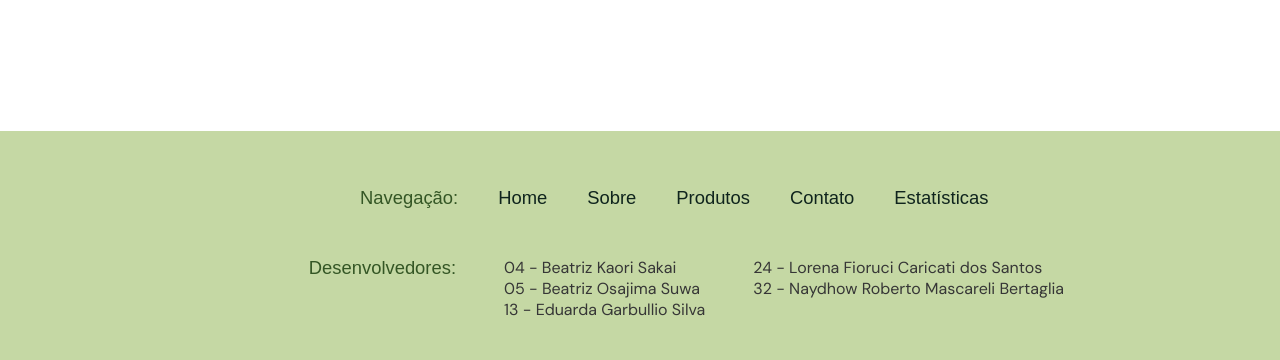
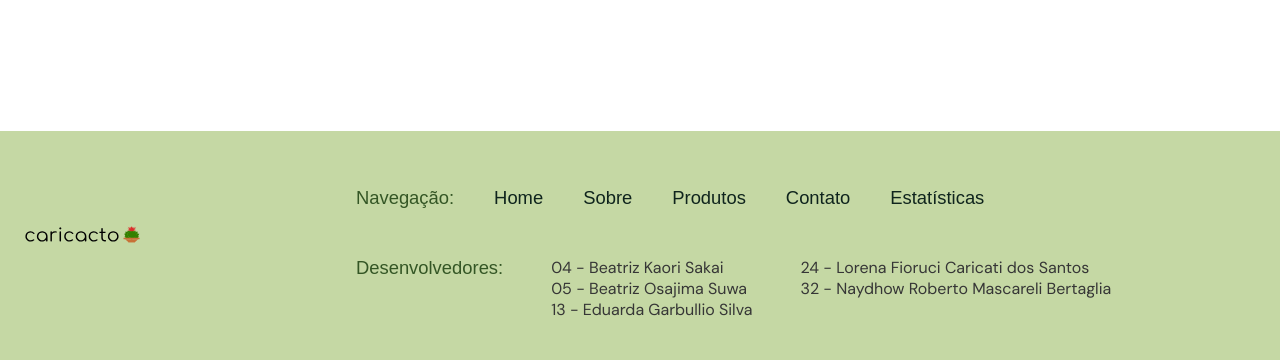
Before and after one commit to naydhow/Ecommerce, a PHP site: page / in a window 1280 px wide. Shown: the part 2158-2518 px from the top of the page. Run offline with PHP 8.4, Linux system fonts and the light colour scheme.

Commit message:
logo_footer

```diff
--- a/css/style.css
+++ b/css/style.css
@@ -1360,8 +1360,18 @@ footer{
   height: 10%;
   padding-bottom: 40px;
   padding-top: 40px;
+  display: flex;
   justify-content: center;
   align-items: center;
+}
+
+footer img{
+  width: 9%;
+  margin-right: 11rem;
+}
+
+.fusao{
+  margin-right: 9rem;
 }
 
 #h{
@@ -1372,19 +1382,15 @@ footer{
   text-decoration: none;
 }
 
-
-
 .navegacao{
   margin-top: 1rem;
   margin-bottom: 3rem;
-  margin-left: 25%;
   display : flex;
   flex-direction : row;
 }
 
 .devs{
   font-family: var(--body-font);
-  margin-left: 21%;
   display : flex;
   flex-direction : row;
 }
--- a/index.php
+++ b/index.php
@@ -100,7 +100,10 @@
             </main>
 
             <footer>
-                <div class='navegacao'>
+                <img src='./img/logo.svg'>
+                <div class='fusao'>
+                    <div class='navegacao'>
+
                     <p id='h'>Navegação:</p>
                     <a class='title' href='./index.php' target='_parent'>Home</a>
                     <a class='title'>Sobre</a>
@@ -127,6 +130,7 @@
                         </p>
                     </div>
                 </div>
+                </div>
             </footer>
 
             <a href='#topo' class='back-to-top'><img src='./img/voltar_topo.svg'></a>
@@ -134,8 +138,6 @@
         ?>
 
         <!--
-
-
             <div class='section' id='sobre'>
                 <div class='img_sobre'>
                     <img src='./img/img_sobre.png' alt='imagem'>
```
